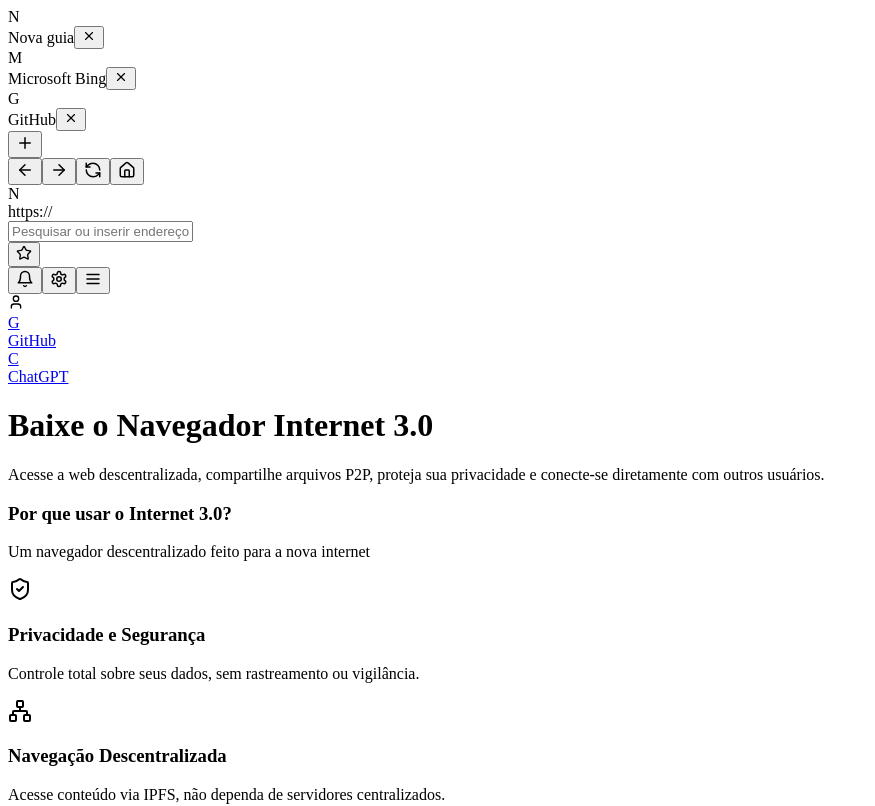
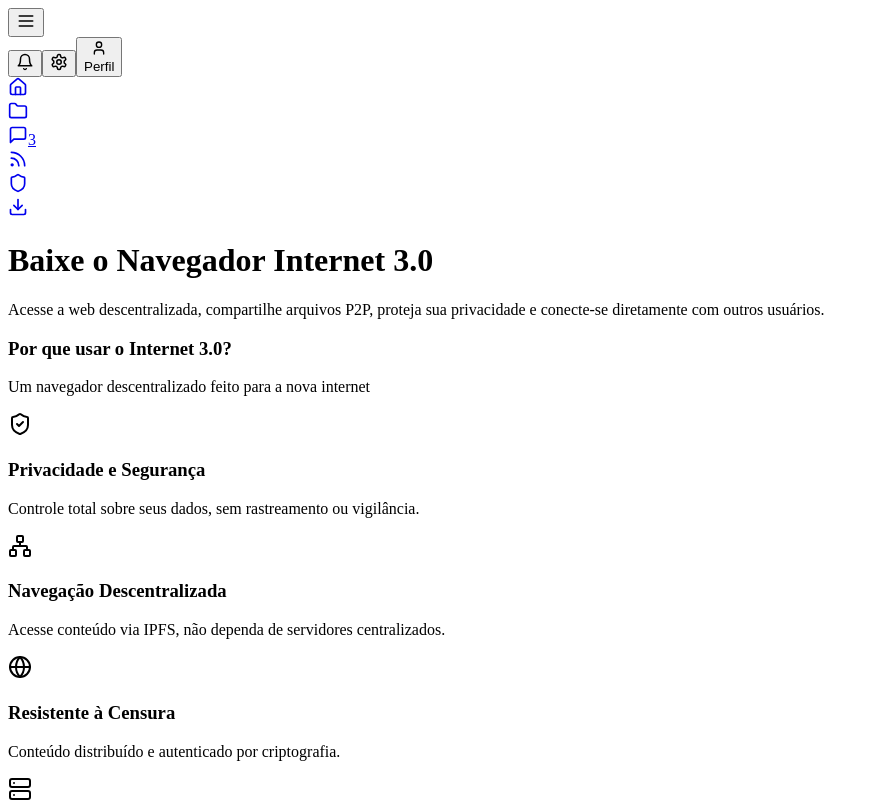
Before and after one commit to Thiago-Bosco/InternetThreePointZero, a React (Vite) app in the folder client/: page /download in a window 1280 px wide. Shown: the top 806 px of the page, without its empty margins (0-875 px from the left). Built offline with nearby package versions, Linux system fonts and the light colour scheme.

Commit message:
Restored to '6bb4dc69b46fd60494fbe758efd4e3ca39d06b5f'
Replit-Restored-To: 6bb4dc69b46fd60494fbe758efd4e3ca39d06b5f

```diff
--- a/client/src/components/ui/MainLayout.tsx
+++ b/client/src/components/ui/MainLayout.tsx
@@ -14,12 +14,8 @@ import {
   Bell,
   User,
   X,
-  Plus,
   ChevronLeft,
   ChevronRight,
-  RefreshCcw,
-  ArrowLeft,
-  ArrowRight,
 } from "lucide-react";
 import { cn } from "@/lib/utils";
 
@@ -27,192 +23,143 @@ interface MainLayoutProps {
   children: ReactNode;
 }
 
-interface TabProps {
-  title: string;
-  active: boolean;
-  favicon?: string;
-  onClose: () => void;
-  onClick: () => void;
-}
-
-const Tab = ({ title, active, favicon, onClose, onClick }: TabProps) => (
-  <div
-    className={cn(
-      "flex items-center gap-2 px-3 py-2 rounded-t-lg border-t-2 border-l border-r cursor-pointer max-w-[180px] min-w-[120px]",
-      active
-        ? "bg-background border-border"
-        : "bg-card/50 border-transparent hover:bg-accent/30 transition-all",
-    )}
-    onClick={onClick}
-  >
-    {favicon ? (
-      <img src={favicon} alt="" className="w-4 h-4 rounded-full" />
-    ) : (
-      <div className="w-4 h-4 bg-primary/20 rounded-full flex items-center justify-center">
-        <span className="text-xs text-primary">{title.charAt(0)}</span>
-      </div>
-    )}
-    <span className="text-sm font-medium truncate flex-1">{title}</span>
-    <button
-      className="p-1 rounded-full hover:bg-accent transition-all"
-      onClick={(e) => {
-        e.stopPropagation();
-        onClose();
-      }}
-    >
-      <X size={14} />
-    </button>
-  </div>
-);
-
 export default function MainLayout({ children }: MainLayoutProps) {
   const [location] = useLocation();
-  const [tabs, setTabs] = useState([
-    { id: 1, title: "Nova guia", url: "/" },
-    { id: 2, title: "Microsoft Bing", url: "/bing" },
-    { id: 3, title: "GitHub", url: "/github" },
-  ]);
-  const [activeTabId, setActiveTabId] = useState(1);
-  const [searchValue, setSearchValue] = useState("");
-  const [bookmarks, setBookmarks] = useState([
-    { title: "GitHub", url: "/github" },
-    { title: "ChatGPT", url: "/chatgpt" },
-  ]);
+  const [isNavExpanded, setIsNavExpanded] = useState(false);
+  const [isSearchOpen, setIsSearchOpen] = useState(false);
 
-  const handleTabClose = (id: number) => {
-    if (tabs.length > 1) {
-      setTabs(tabs.filter((tab) => tab.id !== id));
-      if (activeTabId === id) {
-        setActiveTabId(tabs[0].id === id ? tabs[1].id : tabs[0].id);
-      }
-    }
-  };
+  const navItems = [
+    { href: "/", label: "Navegador", icon: Home },
+    { href: "/files", label: "Arquivos", icon: Folder },
+    { href: "/chat", label: "Chat", icon: MessageSquare, badge: 3 },
+    { href: "/feed", label: "Feed", icon: Rss },
+    { href: "/identity", label: "Identidade", icon: Shield },
+  ];
 
-  const handleNewTab = () => {
-    const newId = Math.max(...tabs.map((tab) => tab.id)) + 1;
-    setTabs([...tabs, { id: newId, title: "Nova guia", url: "/" }]);
-    setActiveTabId(newId);
-  };
+  const toggleNav = () => setIsNavExpanded(!isNavExpanded);
+  const toggleSearch = () => setIsSearchOpen(!isSearchOpen);
 
   return (
     <div className="min-h-screen flex flex-col bg-background">
-      {/* Top Bar with Tabs */}
-      <header className="bg-card/50 backdrop-blur supports-[backdrop-filter]:bg-card/30 flex flex-col">
-        {/* Tabs Row */}
-        <div className="flex items-end h-10 px-2 pt-1">
-          {tabs.map((tab) => (
-            <Tab
-              key={tab.id}
-              title={tab.title}
-              active={tab.id === activeTabId}
-              onClose={() => handleTabClose(tab.id)}
-              onClick={() => setActiveTabId(tab.id)}
-            />
-          ))}
-          <button
-            className="p-1 rounded-md hover:bg-accent ml-1 mt-1 transition-all"
-            onClick={handleNewTab}
-            title="Nova guia"
-          >
-            <Plus size={18} />
-          </button>
-        </div>
+      {/* Header */}
+      <header className="h-14 bg-background/95 backdrop-blur supports-[backdrop-filter]:bg-background/60 border-b flex items-center fixed top-0 w-full z-50">
+        <div className="container mx-auto flex items-center px-4">
+          <div className="flex items-center gap-4 flex-1">
+            <button
+              className="p-2 hover:bg-accent rounded-full transition-colors"
+              onClick={toggleNav}
+              aria-label="Menu de navegação"
+            >
+              <Menu size={20} className="text-foreground" />
+            </button>
 
-        {/* Address and Controls Row */}
-        <div className="flex items-center gap-2 px-4 h-12 border-b border-border/50">
-          {/* Navigation Controls */}
-          <div className="flex items-center gap-1">
-            <button className="p-1.5 rounded-full hover:bg-accent text-muted-foreground transition-all">
-              <ArrowLeft size={18} />
+            </div>
+
+          <div className="flex items-center gap-2">
+            <button className="p-2 hover:bg-accent rounded-full relative transition-colors">
+              <Bell size={18} className="text-foreground" />
+              <span className="absolute top-1 right-1 w-2 h-2 bg-primary rounded-full"></span>
             </button>
-            <button className="p-1.5 rounded-full hover:bg-accent text-muted-foreground transition-all">
-              <ArrowRight size={18} />
+            <button className="p-2 hover:bg-accent rounded-full transition-colors">
+              <Settings size={18} className="text-foreground" />
             </button>
-            <button className="p-1.5 rounded-full hover:bg-accent text-muted-foreground transition-all">
-              <RefreshCcw size={18} />
+            <button className="ml-2 flex items-center gap-2 px-3 py-1.5 hover:bg-accent rounded-full transition-colors">
+              <div className="w-6 h-6 rounded-full bg-primary/20 flex items-center justify-center text-primary">
+                <User size={16} />
+              </div>
+              <span className="text-sm font-medium hidden sm:inline">
+                Perfil
+              </span>
             </button>
-            <button className="p-1.5 rounded-full hover:bg-accent text-muted-foreground transition-all">
-              <Home size={18} />
-            </button>
-          </div>
-
-          {/* Address Bar */}
-          <div className="flex-1 relative">
-            <div className="relative max-w-4xl mx-auto">
-              <div className="absolute left-3 top-1/2 transform -translate-y-1/2 flex items-center gap-1.5">
-                <div className="w-4 h-4 rounded-full bg-primary/20 flex items-center justify-center">
-                  <span className="text-[10px] text-primary">
-                    {tabs
-                      .find((tab) => tab.id === activeTabId)
-                      ?.title.charAt(0)}
-                  </span>
-                </div>
-                <span className="text-xs text-muted-foreground">https://</span>
-              </div>
-              <input
-                type="text"
-                value={searchValue}
-                onChange={(e) => setSearchValue(e.target.value)}
-                className="w-full h-9 pl-20 pr-10 rounded-full bg-accent/50 border border-border/30 focus:border-primary/50 focus:ring-1 focus:ring-primary/30 focus:outline-none transition-all"
-                placeholder="Pesquisar ou inserir endereço"
-              />
-              <div className="absolute right-3 top-1/2 transform -translate-y-1/2 flex items-center gap-1">
-                <button className="p-1 rounded-full hover:bg-accent/80 transition-all">
-                  <Star size={16} className="text-muted-foreground" />
-                </button>
-              </div>
-            </div>
-          </div>
-
-          {/* Right Controls */}
-          <div className="flex items-center gap-1">
-            <button className="p-1.5 rounded-full hover:bg-accent relative transition-all">
-              <Bell size={18} className="text-muted-foreground" />
-              <span className="absolute top-0.5 right-0.5 w-2 h-2 bg-primary rounded-full"></span>
-            </button>
-            <button className="p-1.5 rounded-full hover:bg-accent transition-all">
-              <Settings size={18} className="text-muted-foreground" />
-            </button>
-            <button className="p-1.5 rounded-full hover:bg-accent transition-all">
-              <Menu size={18} className="text-muted-foreground" />
-            </button>
-            <div className="ml-1 w-8 h-8 rounded-full overflow-hidden bg-primary/10 flex items-center justify-center">
-              <User size={16} className="text-primary" />
-            </div>
-          </div>
-        </div>
-
-        {/* Bookmarks Bar */}
-        <div className="flex items-center h-8 px-4 text-xs text-muted-foreground bg-card/30 border-b border-border/30">
-          <div className="flex items-center gap-4">
-            {bookmarks.map((bookmark, index) => (
-              <a
-                key={index}
-                href={bookmark.url}
-                className="flex items-center gap-1.5 hover:text-foreground transition-colors"
-              >
-                <div className="w-3.5 h-3.5 rounded-full bg-primary/15 flex items-center justify-center">
-                  <span className="text-[8px] text-primary/80">
-                    {bookmark.title.charAt(0)}
-                  </span>
-                </div>
-                <span>{bookmark.title}</span>
-              </a>
-            ))}
           </div>
         </div>
       </header>
 
-      {/* Content */}
-      <main className="flex-1 bg-background">{children}</main>
 
-      {/* Status Bar */}
-      <footer className="h-6 bg-card/50 border-t border-border/30 flex items-center px-4">
-        <div className="text-xs text-muted-foreground flex items-center gap-4">
-          <span>Seguro</span>
-          <span>https://website.com</span>
-        </div>
-      </footer>
+
+      <div className="flex-1 flex">
+        {/* Sidebar */}
+        <nav
+          className={cn(
+            "bg-card/50 backdrop-blur fixed h-[calc(100vh-3.5rem)] top-14 flex flex-col py-4 gap-2 border-r transition-all duration-300 z-40",
+            isNavExpanded ? "w-56 items-start px-4" : "w-16 items-center",
+          )}
+        >
+          <div className="flex items-center justify-end w-full mb-2">
+            {isNavExpanded && (
+              <button
+                onClick={toggleNav}
+                className="p-1 hover:bg-accent rounded-full"
+              >
+                <ChevronLeft size={16} />
+              </button>
+            )}
+          </div>
+
+          {navItems.map((item) => {
+            const Icon = item.icon;
+            const isActive = location === item.href;
+
+            return (
+              <Link key={item.href} href={item.href}>
+                <a
+                  className={cn(
+                    "flex items-center gap-3 transition-all",
+                    isNavExpanded
+                      ? "w-full px-3 py-2 rounded-lg"
+                      : "w-10 h-10 justify-center rounded-xl",
+                    "hover:bg-accent hover:scale-105",
+                    isActive && "bg-primary/10 text-primary shadow-sm",
+                  )}
+                  title={item.label}
+                >
+                  <div className="relative">
+                    <Icon size={20} />
+                    {item.badge && (
+                      <span className="absolute -top-1 -right-1 w-4 h-4 bg-primary rounded-full text-[10px] flex items-center justify-center text-primary-foreground font-medium">
+                        {item.badge}
+                      </span>
+                    )}
+                  </div>
+                  {isNavExpanded && (
+                    <span className="text-sm font-medium">{item.label}</span>
+                  )}
+                </a>
+              </Link>
+            );
+          })}
+
+          <div className="mt-auto">
+            <Link href="/download">
+              <a
+                className={cn(
+                  "flex items-center gap-3 transition-all",
+                  isNavExpanded
+                    ? "w-full px-3 py-2 rounded-lg"
+                    : "w-10 h-10 justify-center rounded-xl",
+                  "hover:bg-accent hover:scale-105",
+                )}
+                title="Baixar Navegador"
+              >
+                <Download size={20} />
+                {isNavExpanded && (
+                  <span className="text-sm font-medium">Baixar</span>
+                )}
+              </a>
+            </Link>
+          </div>
+        </nav>
+
+        {/* Content */}
+        <main
+          className={cn(
+            "flex-1 p-6 mt-14 transition-all duration-300",
+            isNavExpanded ? "ml-56" : "ml-16",
+          )}
+        >
+          <div className="max-w-6xl mx-auto">{children}</div>
+        </main>
+      </div>
     </div>
   );
 }
```
Also changed, not shown: client/src/components/Browser/TabManager.tsx (+87 -94 lines).
